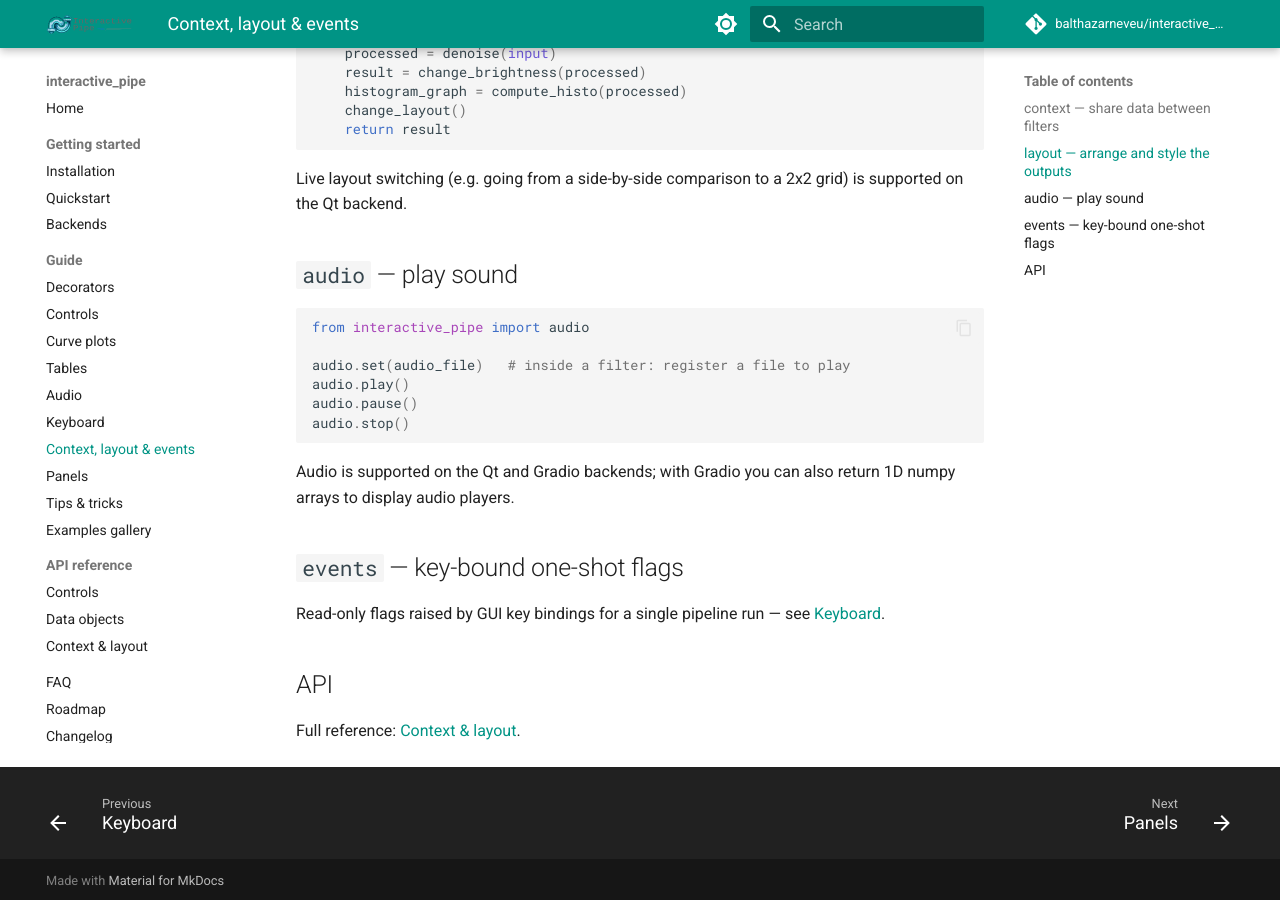
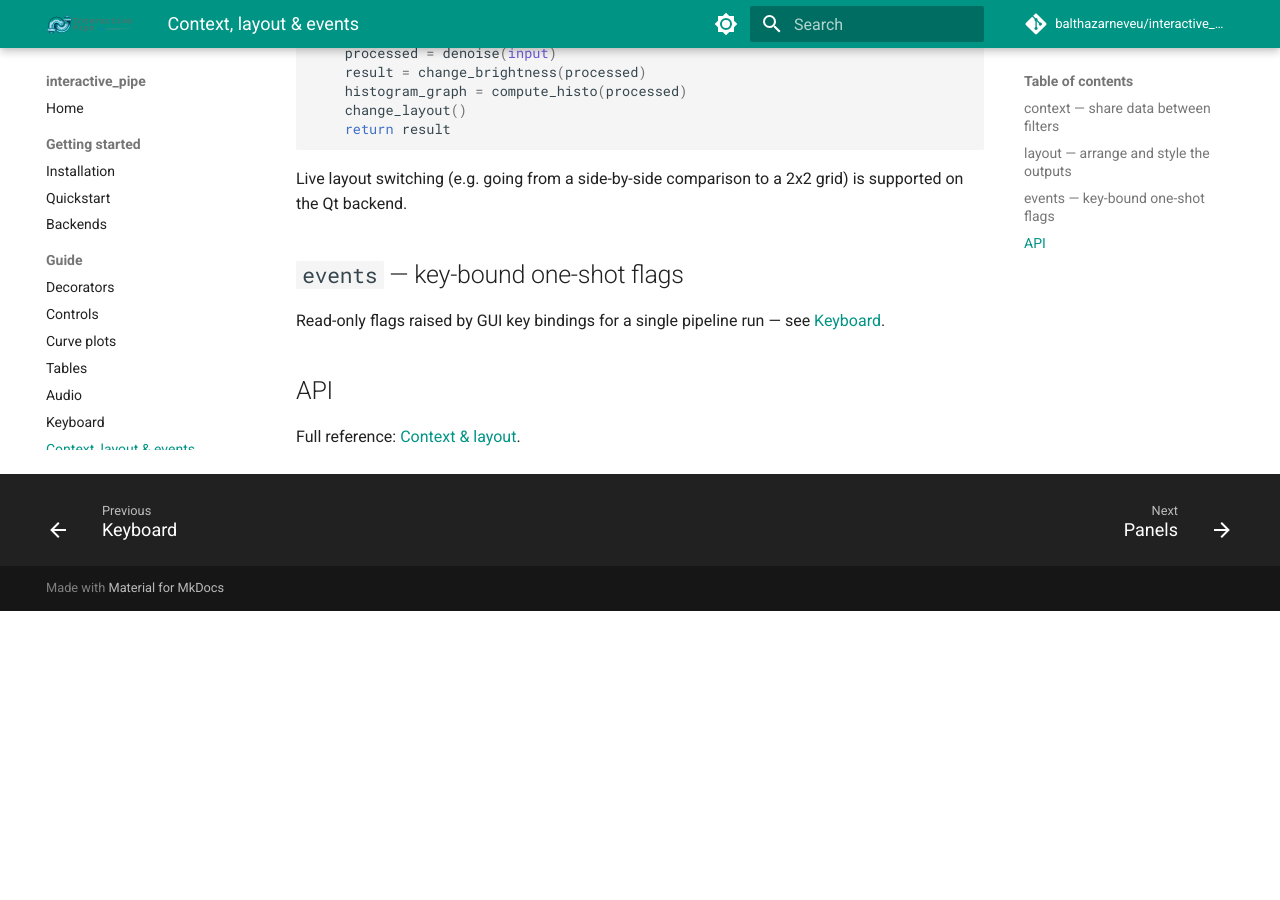
Before and after one commit to balthazarneveu/interactive_pipe, an MkDocs documentation site: the page built from docs/guide/context-layout.md, in a window 1280 px wide and 900 px high, scrolled down 1090 px. Built offline with MkDocs 1.6.1 and Material for MkDocs 9.7.7, drawn with Linux system fonts in a browser that asks for light colours; comment, search, counter and statistics services are not loaded; after the commit the page ends 1701 px from its top, so only the background shows below that; some of the changed text lies outside the part shown.

Commit message:
Remove the audio section from the context-layout guide
Audio has its own page; the intro now points there.

````diff
--- a/docs/guide/context-layout.md
+++ b/docs/guide/context-layout.md
@@ -50,19 +50,6 @@
 
 Live layout switching (e.g. going from a side-by-side comparison to a 2x2 grid) is supported on the Qt backend.
 
-## `audio` — play sound
-
-```python
-from interactive_pipe import audio
-
-audio.set(audio_file)   # inside a filter: register a file to play
-audio.play()
-audio.pause()
-audio.stop()
-```
-
-Audio is supported on the Qt and Gradio backends; with Gradio you can also return 1D numpy arrays to display audio players.
-
 ## `events` — key-bound one-shot flags
 
 Read-only flags raised by GUI key bindings for a single pipeline run — see [Keyboard](keyboard.md#key-bound-one-shot-events).
````
Also changed, not shown: other parts of docs/guide/context-layout.md (+1 -1 lines).
